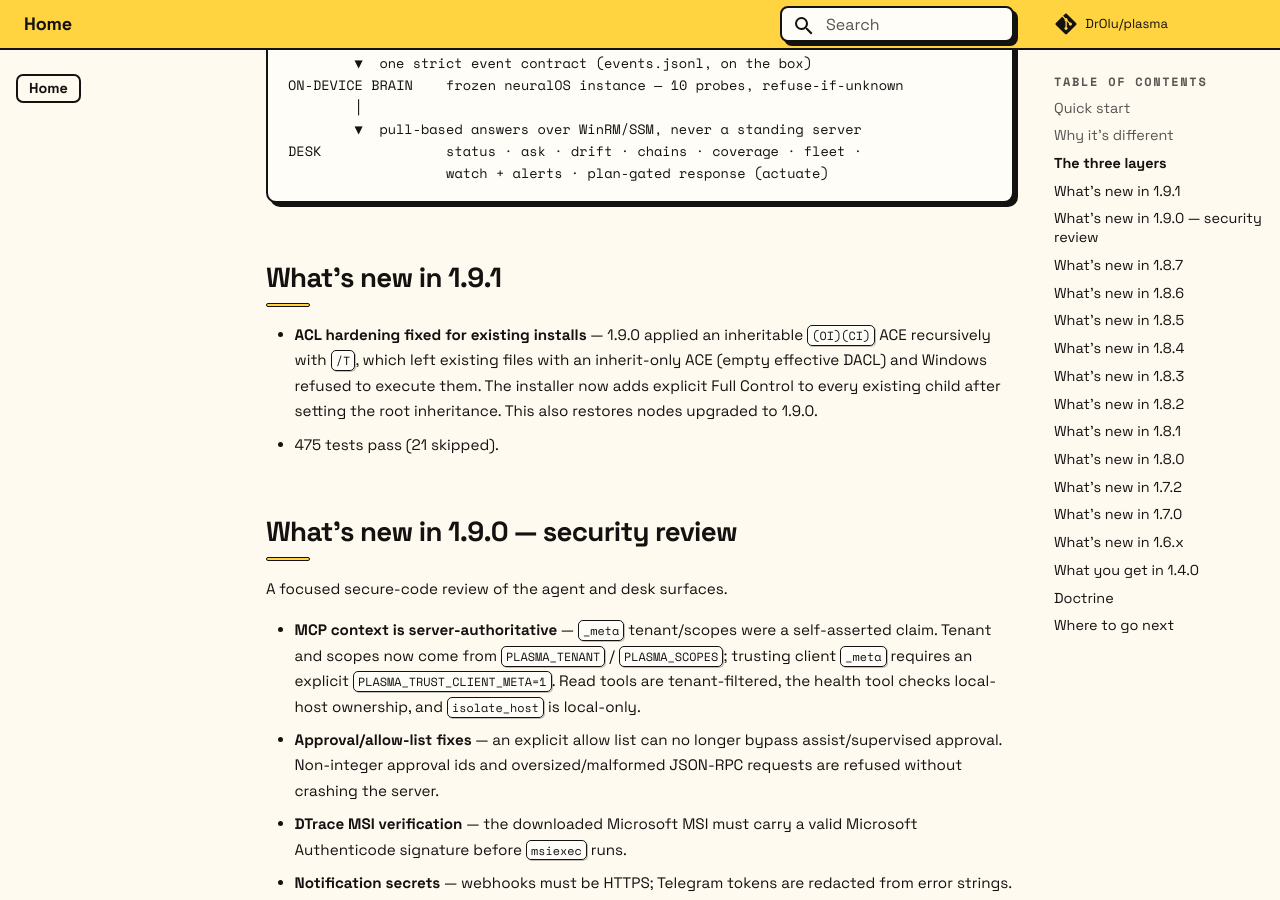
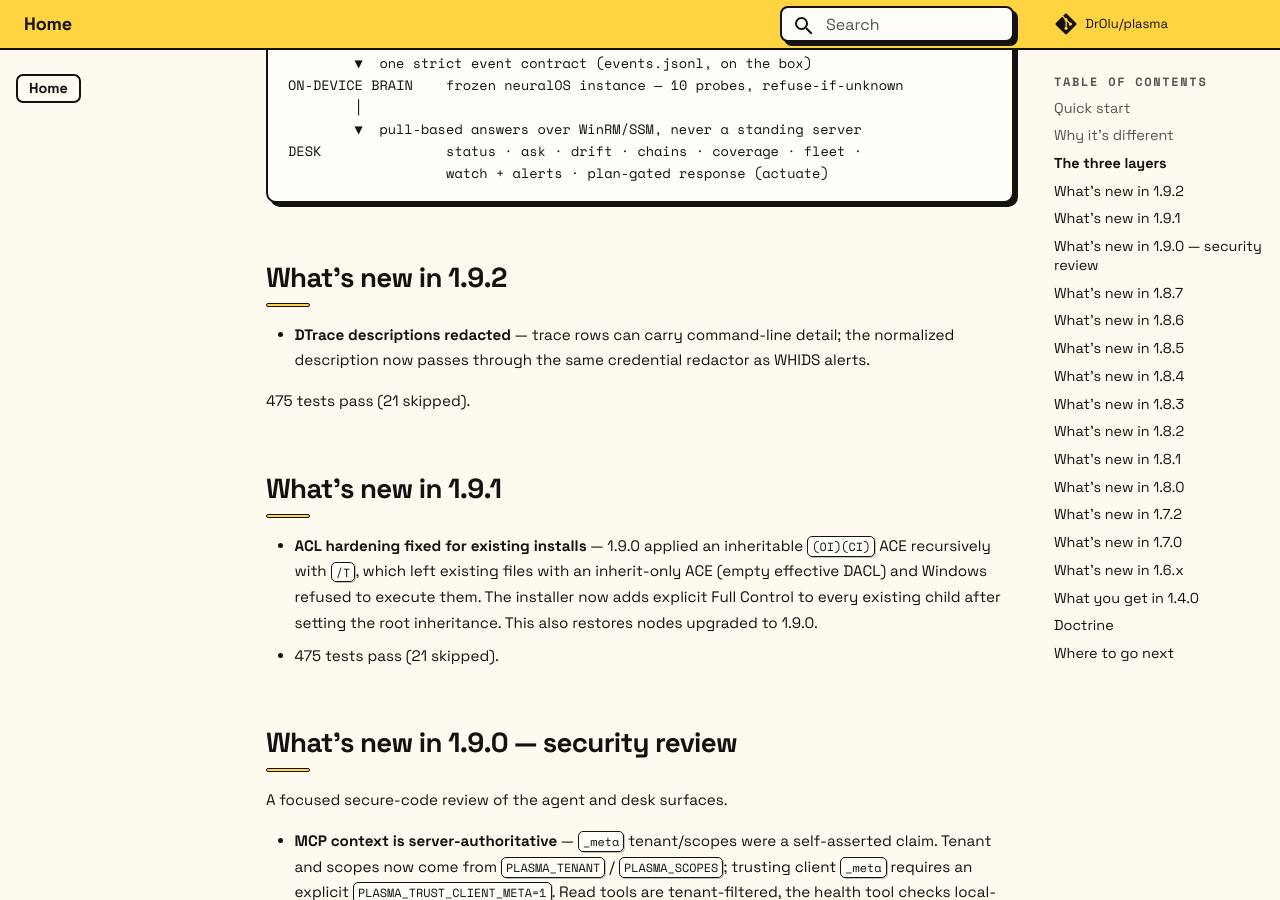
Before and after one commit to DrOlu/plasma, an MkDocs documentation site: the page built from docs/index.md, in a window 1280 px wide and 900 px high, scrolled down 2238 px. Built offline with MkDocs 1.6.1 and Material for MkDocs 9.7.7, drawn with Linux system fonts in a browser that asks for light colours; comment, search, counter and statistics services are not loaded; some of the changed text lies outside the part shown.

Commit message:
security: v1.9.2 — redact DTrace descriptions
Trace rows can carry command-line detail; apply the credential redactor to
the normalized description as well as WHIDS command lines.
475 passed / 21 skipped.

````diff
--- a/docs/index.md
+++ b/docs/index.md
@@ -1,12 +1,12 @@
 <div class="raft-hero" markdown="0">
-<p class="raft-eyebrow">Windows EDR &middot; v1.9.1</p>
+<p class="raft-eyebrow">Windows EDR &middot; v1.9.2</p>
 <h1>No log lake.<br>No cloud.<br>No blind trust.</h1>
 <p class="raft-lede">Plasma keeps the telemetry on the box, answers questions with a
 121M on-device model, and makes every response named, journaled, and reversible.
 The endpoint can explain itself &mdash; without shipping its diary anywhere.</p>
 <div class="raft-actions">
 <a class="raft-btn primary" href="getting-started/">Get started</a>
-<a class="raft-btn" href="https://github.com/DrOlu/plasma/releases/latest">Download v1.9.1</a>
+<a class="raft-btn" href="https://github.com/DrOlu/plasma/releases/latest">Download v1.9.2</a>
 <a class="raft-btn" href="agent-native/">Agent-native operation</a>
 </div>
 <div class="raft-badges">
@@ -80,6 +80,14 @@ ON-DEVICE BRAIN    frozen neuralOS instance — 10 probes, refuse-if-unknown
 DESK               status · ask · drift · chains · coverage · fleet ·
                    watch + alerts · plan-gated response (actuate)
 ```
+
+## What's new in 1.9.2
+
+- **DTrace descriptions redacted** — trace rows can carry command-line
+  detail; the normalized description now passes through the same credential
+  redactor as WHIDS alerts.
+
+475 tests pass (21 skipped).
 
 ## What's new in 1.9.1
 
--- a/plasma/__init__.py
+++ b/plasma/__init__.py
@@ -1,5 +1,5 @@
 """Plasma — agent-based EDR bundle with a frozen neuralOS instance."""
 
-__version__ = "1.9.1"
+__version__ = "1.9.2"
 PRODUCT = "Plasma"
 SCHEMA_VERSION = 1
--- a/pyproject.toml
+++ b/pyproject.toml
@@ -4,7 +4,7 @@ build-backend = "setuptools.build_meta"
 
 [project]
 name = "plasma-edr"
-version = "1.9.1"
+version = "1.9.2"
 description = "Plasma — an agent-based EDR bundle: Sentinel detection layer + a frozen neuralOS instance"
 readme = "README.md"
 requires-python = ">=3.9"
````
Also changed, not shown: CHANGELOG.md (+5 -0 lines), docs/changelog.md (+5 -0 lines), website/index.html (+4 -4 lines), 2 other files.
